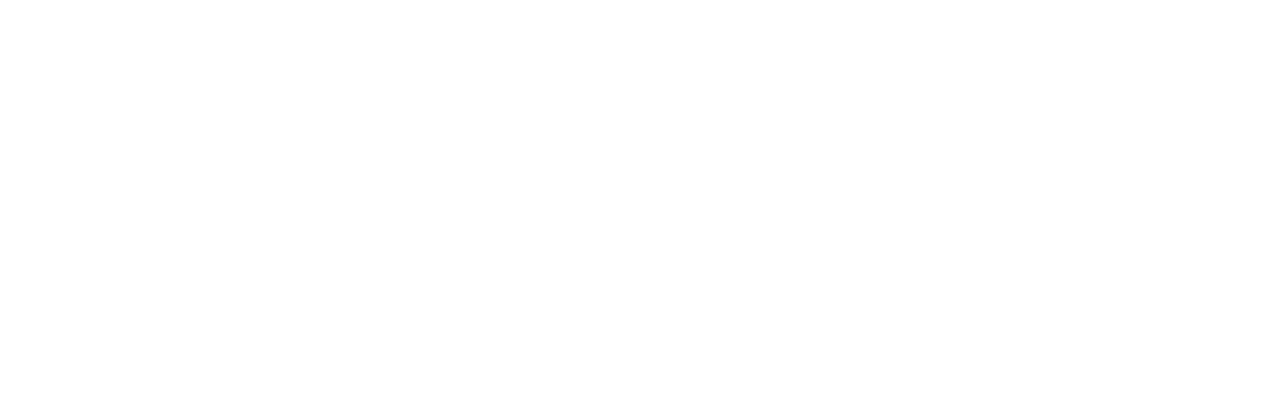
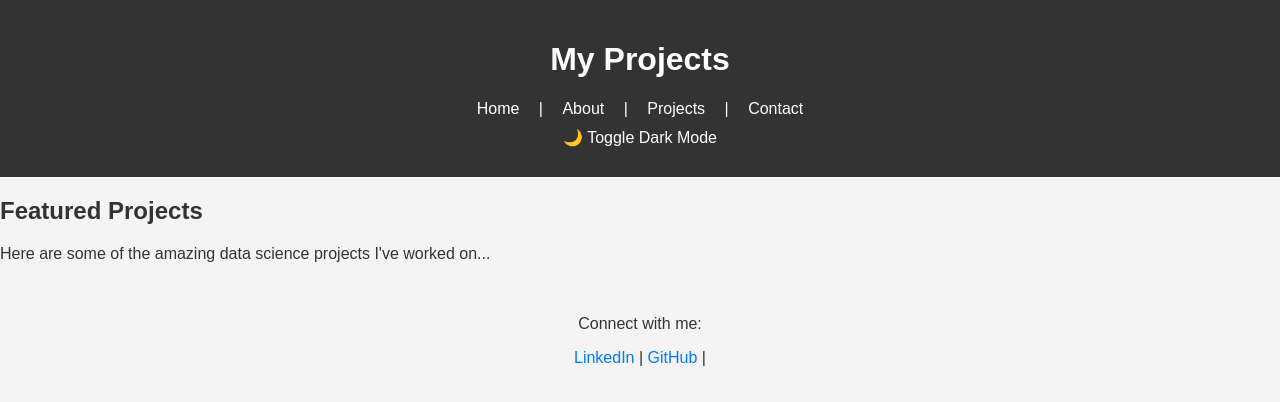
Before and after one commit to Pratyusha108/my-portfolio, a plain HTML site: page projects.html in a window 1280 px wide. Drawn offline with Linux system fonts and the light colour scheme.

Commit message:
updated portfolio

```diff
--- a/contact.html
+++ b/contact.html
@@ -36,10 +36,12 @@
     <body>
     <footer>
         <p>Connect with me:</p>
-        <a href="https://www.linkedin.com/in/PratyushaG" target="_blank">LinkedIn</a> |
+        <a href="https://www.linkedin.com/in/pratyusha-g-a92915229/" target="_blank">LinkedIn</a> |
         <a href="https://github.com/Pratyusha108" target="_blank">GitHub</a> |
         br><br>
         <p>Download my <a href="your-resume-link" target="_blank">Resume</a></p>
     </footer>
+
+    <script src="script.js"></script>
     </body>
 </html>
--- a/projects.html
+++ b/projects.html
@@ -0,0 +1,36 @@
+<!DOCTYPE html>
+<html lang="en">
+<head>
+  <meta charset="UTF-8">
+  <meta name="viewport" content="width=device-width, initial-scale=1.0">
+  <title>My Projects</title>
+  <link rel="stylesheet" href="styles.css">
+</head>
+<body>
+
+  <header>
+    <h1>My Projects</h1>
+    <nav>
+      <a href="index.html">Home</a> |
+      <a href="about.html">About</a> |
+      <a href="projects.html">Projects</a> |
+      <a href="contact.html">Contact</a>
+    </nav>
+    <button onclick="toggleDarkMode()">🌙 Toggle Dark Mode</button>
+  </header>
+
+  <section>
+    <h2>Featured Projects</h2>
+    <p>Here are some of the amazing data science projects I've worked on...</p>
+  </section>
+
+  <footer>
+    <p>Connect with me:</p>
+    <a href="https://www.linkedin.com/in/pratyusha-g-a92915229/" target="_blank">LinkedIn</a> |
+    <a href="https://github.com/Pratyusha108" target="_blank">GitHub</a> |
+  </footer>
+
+  <script src="script.js"></script>
+
+</body>
+</html>
```
Also changed, not shown: styles.css (renamed from style.css).
